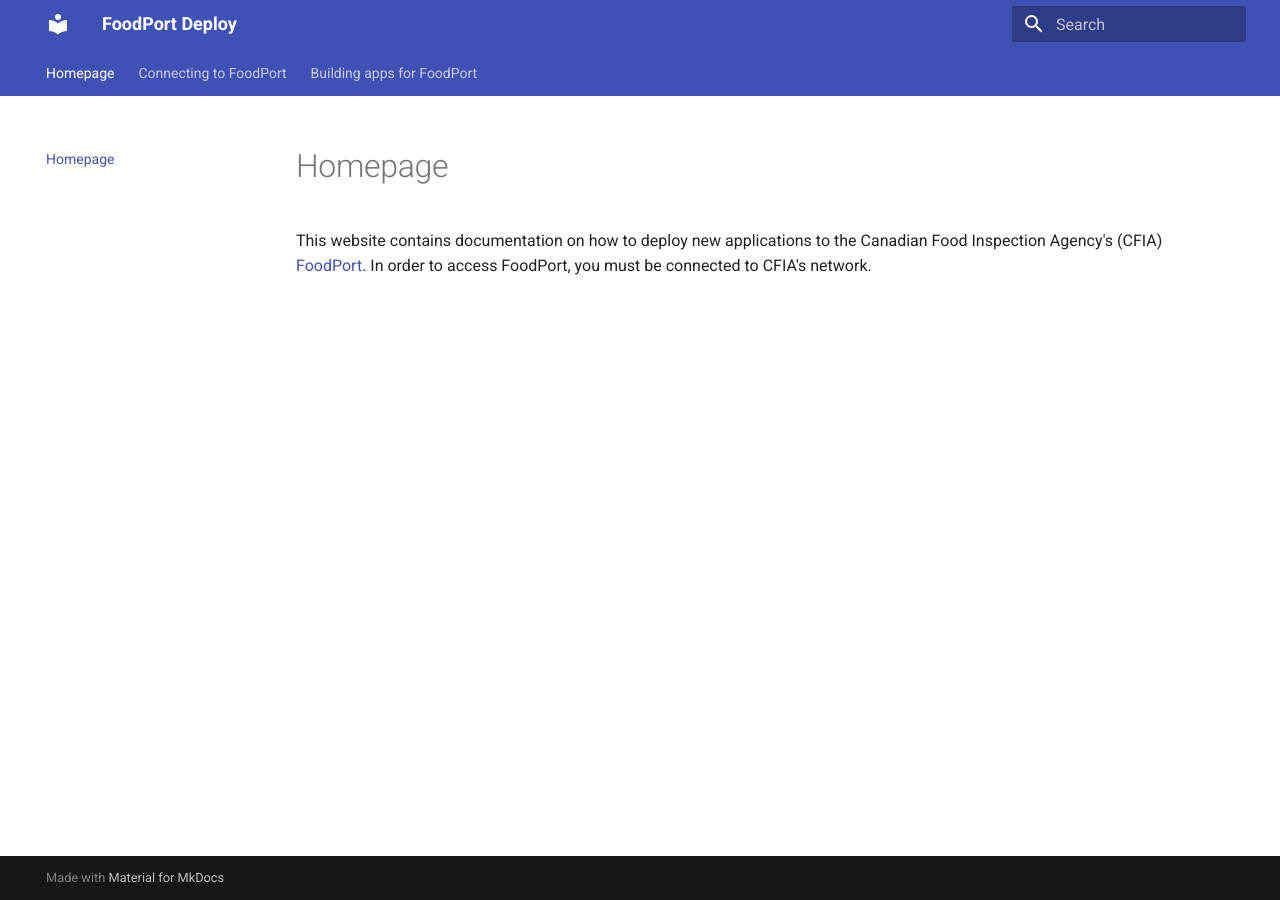
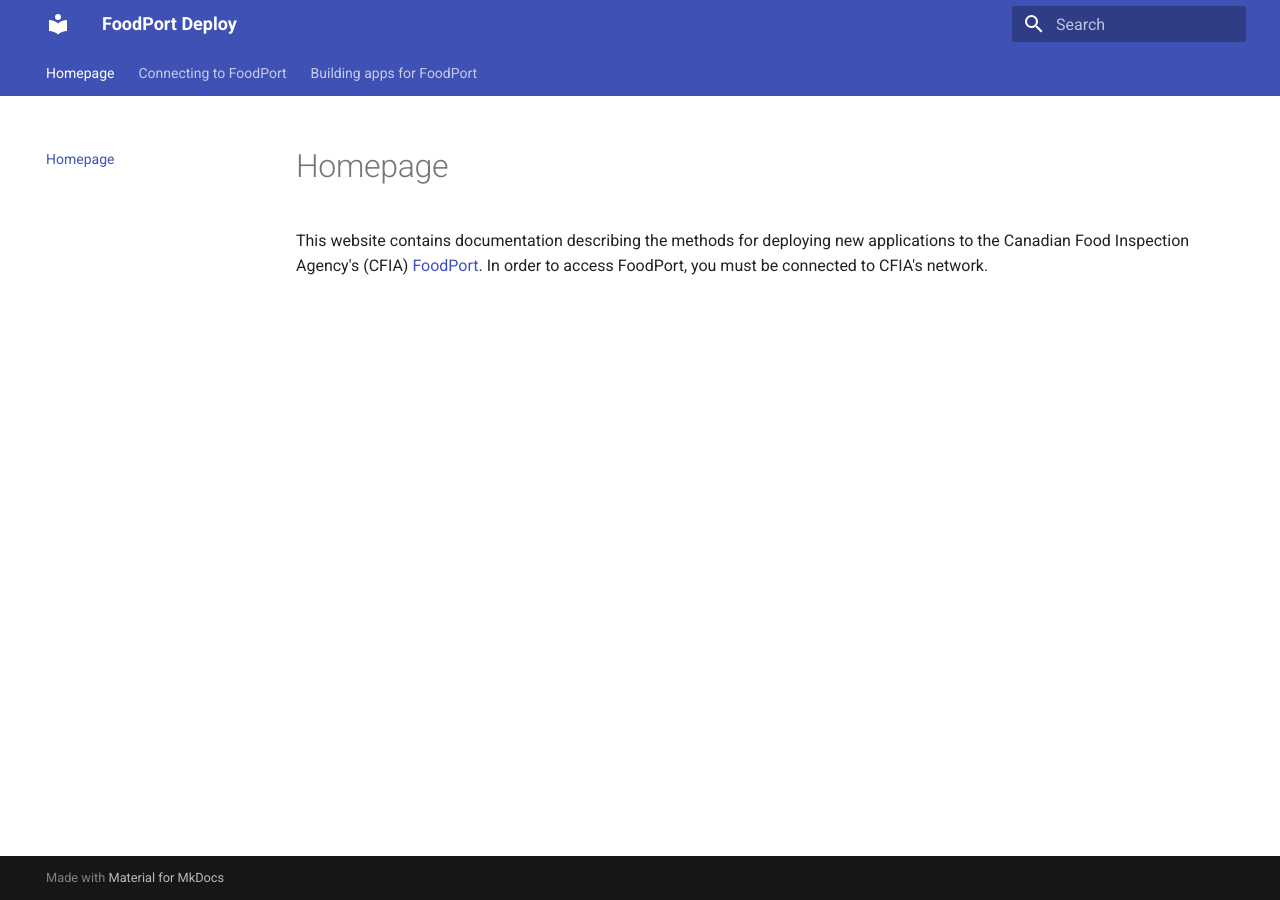
Before and after one commit to OLC-LOC-Bioinformatics/foodport-deploy, an MkDocs documentation site: the page built from docs/index.md, in a window 1280 px wide. Built offline with MkDocs 1.6.1 and Material for MkDocs 9.7.7, drawn with Linux system fonts in a browser that asks for light colours.

Commit message:
Improved wording

```diff
--- a/docs/index.md
+++ b/docs/index.md
@@ -1,4 +1,4 @@
 # Homepage
 
-This website contains documentation on how to deploy new applications to the Canadian Food Inspection Agency's (CFIA) [FoodPort](http://10.148.57.4/).
+This website contains documentation describing the methods for deploying new applications to the Canadian Food Inspection Agency's (CFIA) [FoodPort](http://10.148.57.4/).
 In order to access FoodPort, you must be connected to CFIA's network.
```
Also changed, not shown: docs/connect.md (+1 -2 lines).
